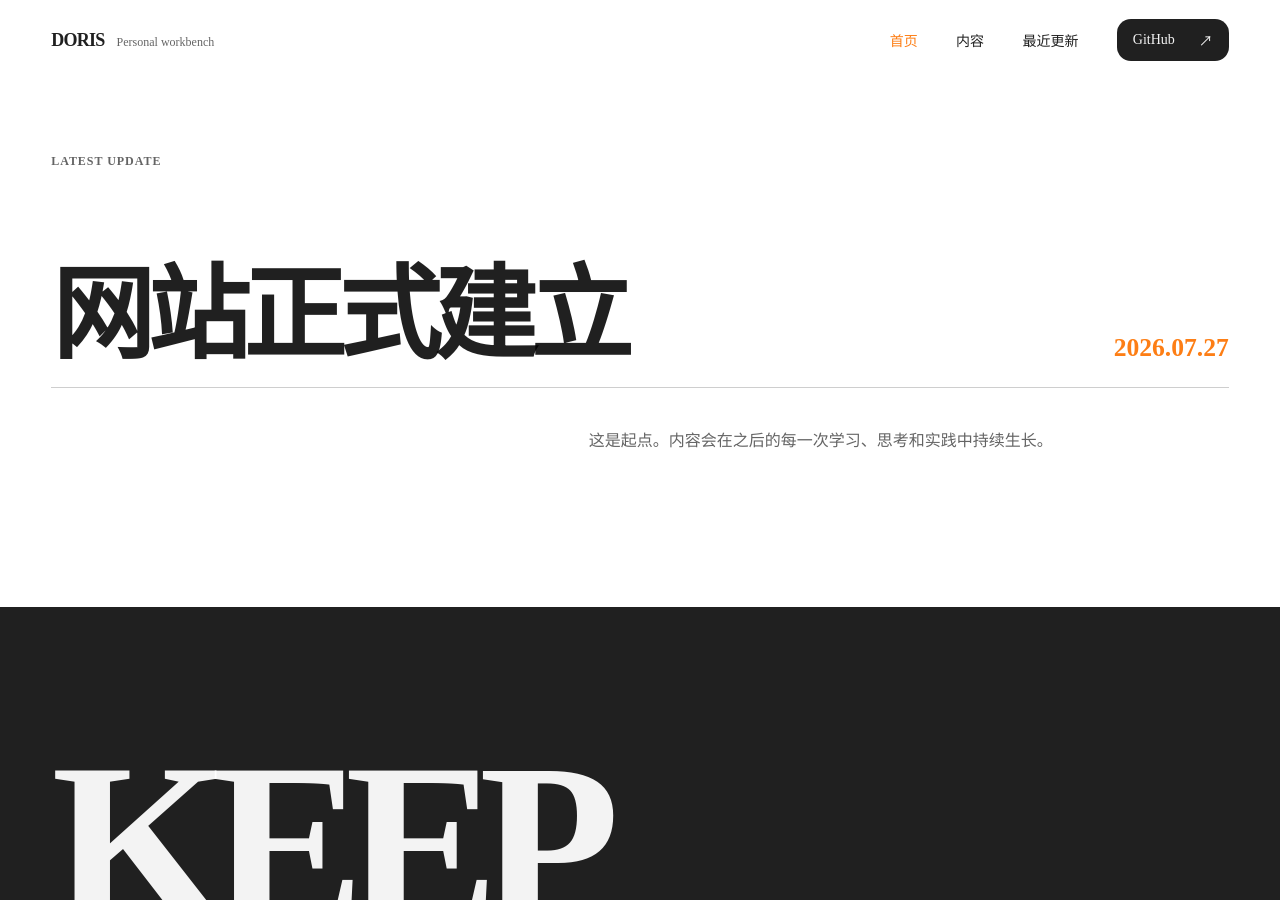
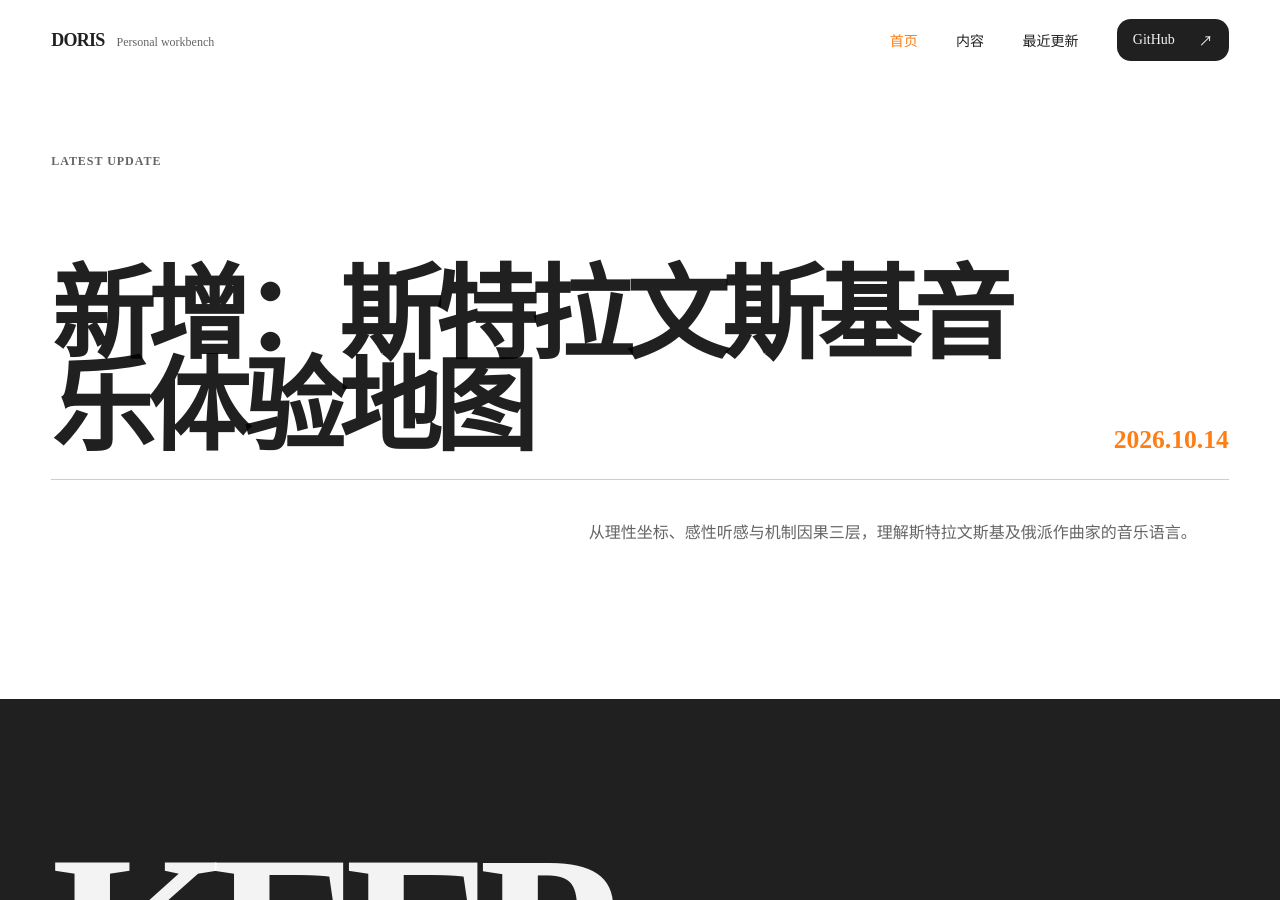
Before and after one commit to Doris-rob/doris-hu.github.io, a Jekyll site: the page built from index.md, in a window 1280 px wide and 900 px high, scrolled down 3920 px. Built offline with Jekyll 4.4.1, drawn with Linux system fonts in a browser that asks for light colours.

Commit message:
Link Stravinsky note from learning section

```diff
--- a/index.md
+++ b/index.md
@@ -68,7 +68,7 @@ description: Doris 的个人网站，记录学习、思考、作品与长期积
         <p class="section-label">Learning</p>
         <h2>学习笔记</h2>
         <p>把输入转化成自己的理解，记录概念、方法和仍待回答的问题。</p>
-        <span class="text-link" aria-label="学习笔记栏目正在准备中">正在准备 ↗</span>
+        <a class="text-link" href="{{ '/stravinsky.html' | relative_url }}" aria-label="打开斯特拉文斯基与俄派作曲家音乐体验地图">斯特拉文斯基：秩序的能量 ↗</a>
       </div>
     </article>
 
@@ -96,9 +96,9 @@ description: Doris 的个人网站，记录学习、思考、作品与长期积
   <section class="now" id="now" aria-labelledby="now-title">
     <p class="section-label reveal">Latest update</p>
     <div class="now__content reveal">
-      <h2 id="now-title">网站正式建立</h2>
-      <time datetime="2026-07-27">2026.07.27</time>
+      <h2 id="now-title">新增：斯特拉文斯基音乐体验地图</h2>
+      <time datetime="2026-10-14">2026.10.14</time>
     </div>
-    <p class="now__note reveal">这是起点。内容会在之后的每一次学习、思考和实践中持续生长。</p>
+    <p class="now__note reveal">从理性坐标、感性听感与机制因果三层，理解斯特拉文斯基及俄派作曲家的音乐语言。</p>
   </section>
 </main>
```
